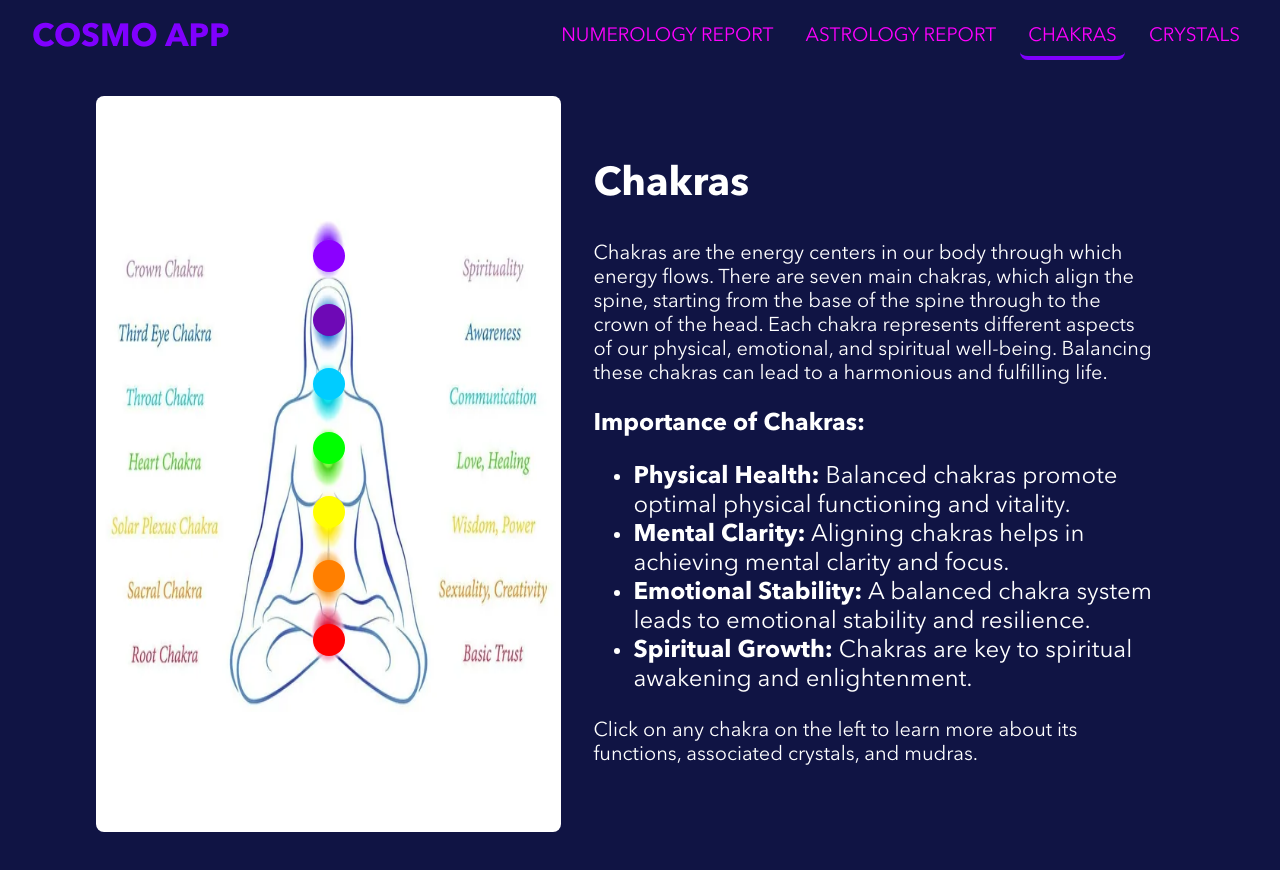
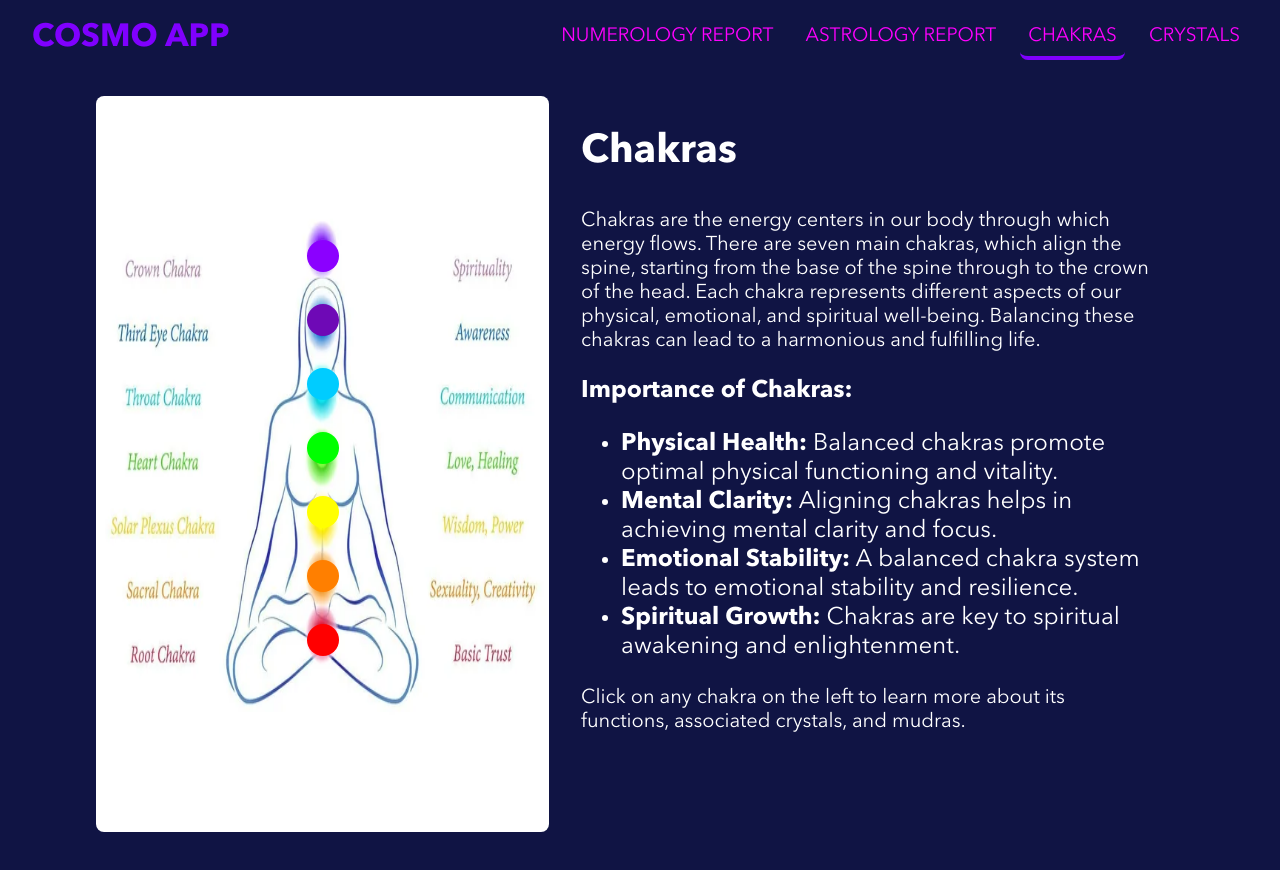
Before and after one commit to hazalsaygili/hazal-saygili-capstone-project, a React (Vite) app: page /chakras in a window 1280 px wide. Shown: the top 870 px of the page. Built offline with nearby package versions, Linux system fonts and the light colour scheme.

Commit message:
update chakras page styling

```diff
--- a/src/pages/ChakrasPage/ChakrasPage.scss
+++ b/src/pages/ChakrasPage/ChakrasPage.scss
@@ -72,17 +72,17 @@ h3 {
 .chakras__content {
   width: 100%;
   padding: 2rem;
-
   @include tablet {
-    width: 60%;
+    width: 63%;
   }
 
   h2 {
     font-size: 2.5rem;
+    margin-top: 0;
   }
 
   .chakra__description {
-    font-size: 1.2rem;
+    font-size: 1.25rem;
   }
 
   .chakra__crystals {
@@ -107,7 +107,7 @@ h3 {
   }
 
   .chakras__mudras {
-    padding: 2rem;
+    padding: 1rem;
     display: flex;
     flex-direction: column;
     align-items: center;
```
